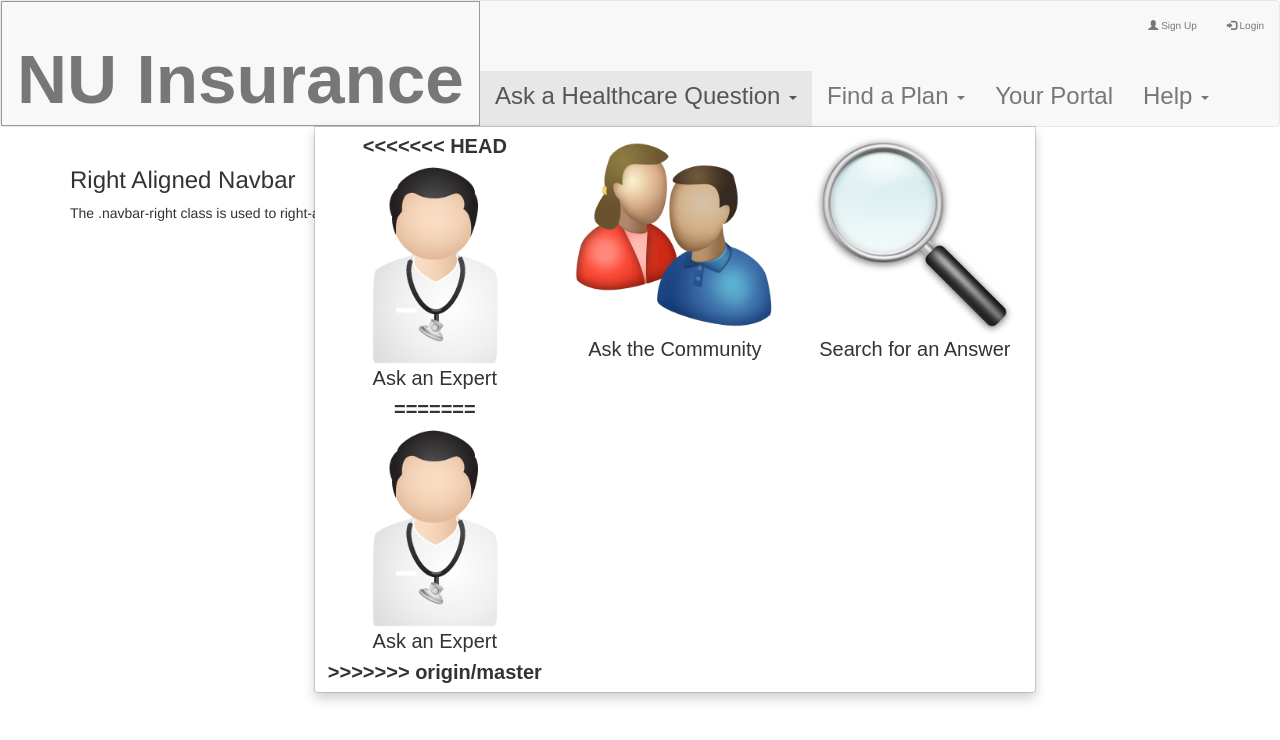
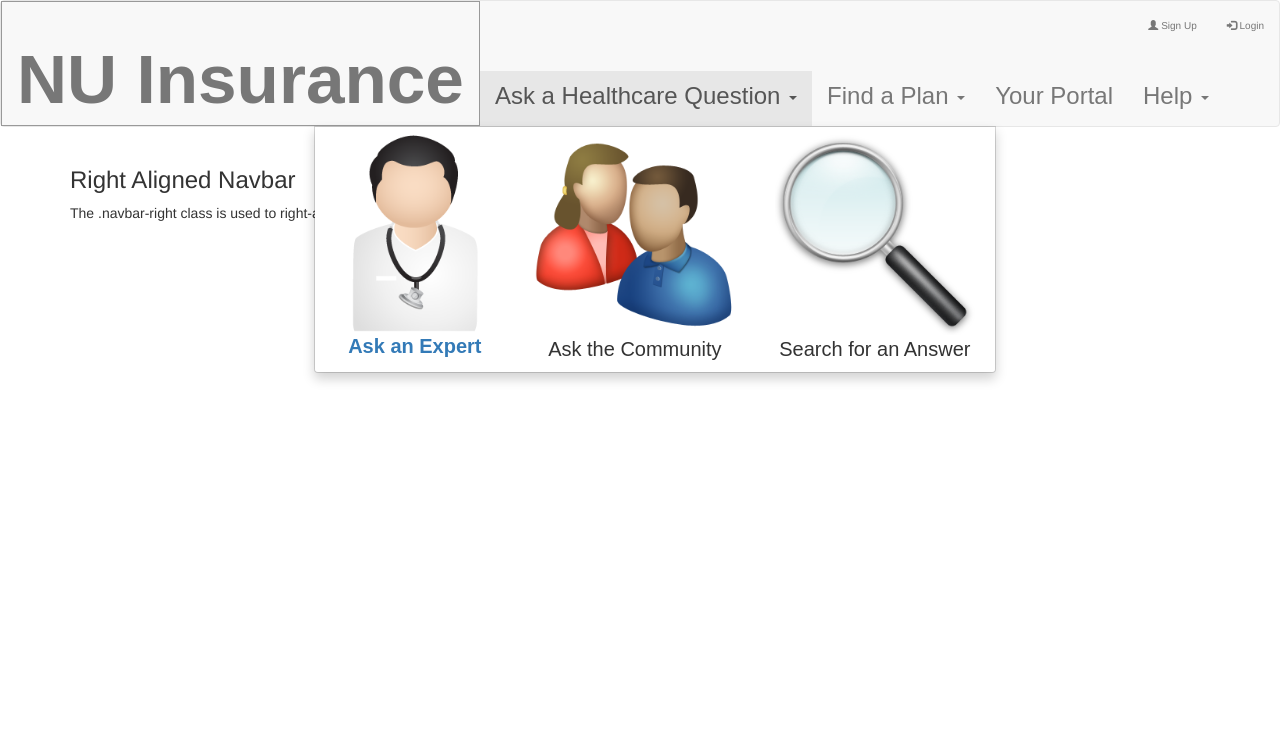
Before and after one commit to NUinsurance/NUinsurance.github.io, a plain HTML site: page index.html in a window 1280 px wide. Both pictures are taken after a click on the link "Ask a Healthcare Question". Drawn offline with nearby package versions, Linux system fonts and the light colour scheme.

Commit message:
Update index.html

```diff
--- a/index.html
+++ b/index.html
@@ -23,13 +23,7 @@
     <ul class="nav navbar-nav">
       <li class="dropdown"><a class="dropdown-toggle" data-toggle="dropdown" href="#">Ask a Healthcare Question <span class="caret"></span></a>
         <ul class="dropdown-menu ask">
-          <li>
-<<<<<<< HEAD
-            <a href="askExpert.html"><img src = expert.png width="200";><br>Ask an Expert</a>
-=======
-            <a href="#"><img src = expert.png width="200";><br>Ask an Expert</a>
->>>>>>> origin/master
-          </li>
+          <li></li><a href="askExpert.html"><img src = expert.png width="200";><br>Ask an Expert</a></li>
           <li><a href="#"><img src = community.png width="200";><br>Ask the Community</a></li>
           <li><a href="#"><img src = search.png width="200";><br>Search for an Answer</a></li>
         </ul>
```
